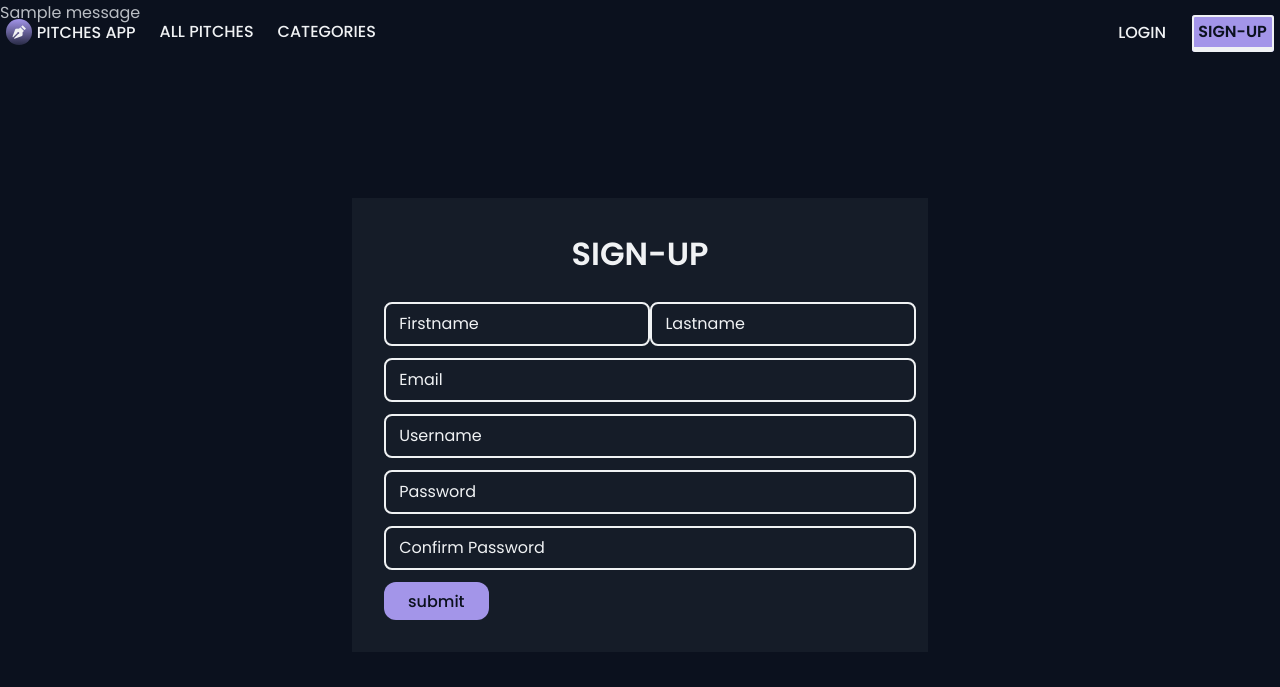
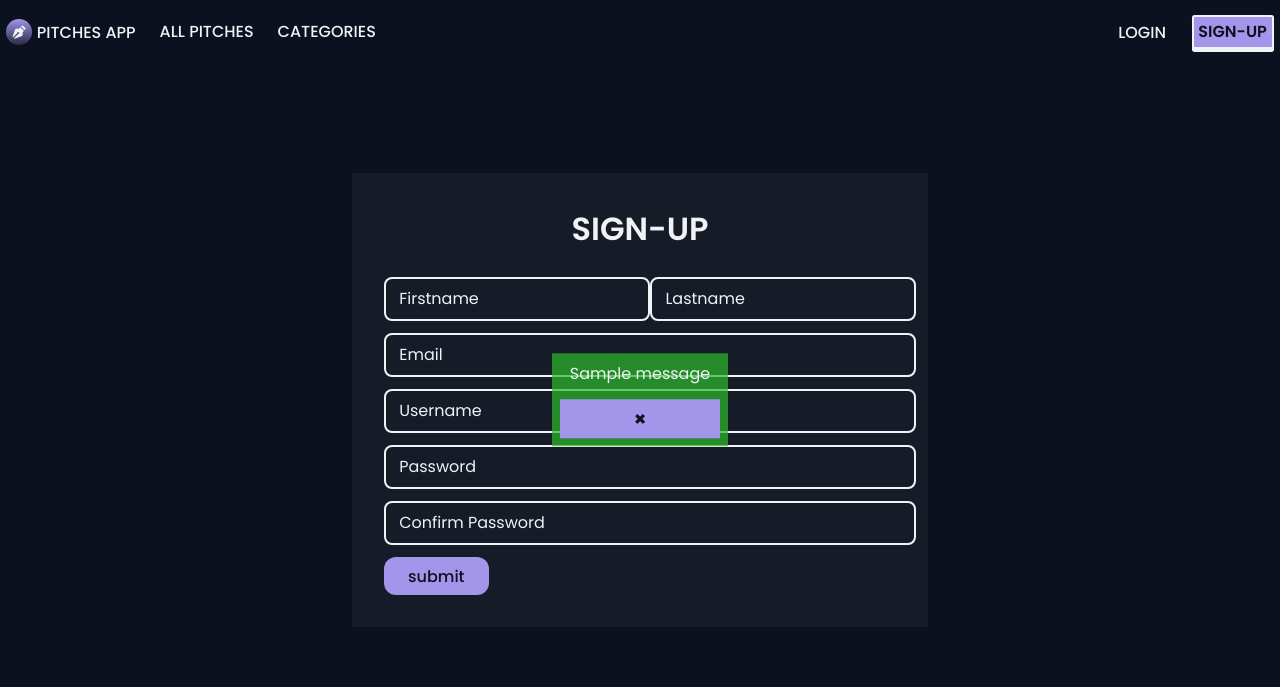
Before and after one commit to LemmyMwaura/make_your_pitch, a Flask app: page /auth/sign-up in a window 1280 px wide. Shown: the top 687 px of the page. After the commit the page ends 595 px from the top, so only its background shows below. Run offline with Flask 2, Linux system fonts and the light colour scheme; tables that the repository leaves empty hold one stand-in row (values such as "Sample post"); one stand-in notice (Sample message) is shown; some libraries are stand-ins or nearby versions.

Commit message:
message flashing

```diff
--- a/app/static/Javascript/app.js
+++ b/app/static/Javascript/app.js
@@ -21,6 +21,22 @@
 
 window.addEventListener("scroll", scrollHeader)
 
+// modal
+const modalBtns = document.querySelectorAll('.modal-btn')
+modalBtns.forEach((btn) => {
+  console.log(btn)
+  btn.addEventListener('click', () => {
+    closeFlashMessage(btn)
+  })
+})
+
+function closeFlashMessage(btn){
+  let modal = btn.closest('.modal')
+  console.log(modal)
+  modal.classList.add('inactive')
+}
+
+// Like fn
 function like(postId) {
   const likesCount = document.getElementById(`likes-count-${postId}`)
   const likesButton = document.getElementById(`like-button-${postId}`)
--- a/app/static/Styles/styles.css
+++ b/app/static/Styles/styles.css
@@ -226,6 +226,43 @@
     transform: scale(0.9);
 }
 
+.flash-message.modal{
+    display: grid;
+    gap: 0.8rem;
+    color: hsl(219, 15%, 95%);
+    position: fixed;
+    padding: 0.5rem 0.5rem;
+    top: 50%;
+    left: 50%;
+    min-width: 10rem;
+    text-align: center;
+    transform: translate(-50%, -50%);
+    z-index: 5000;
+    transition: 200ms ease-in-out;
+}
+
+.success{
+    background-color: rgba(45, 185, 45, 0.719);
+}
+
+.danger{
+    background-color: rgba(235, 38, 38, 0.836);
+}
+
+.inactive{
+    opacity: 0;
+}
+
+.modal-btn{
+    background-color: hsl(250, 66%, 75%);
+    color: hsl(219, 48%, 8%);
+    padding: 0.3rem;
+    font-weight: 500;
+    outline: none;
+    border: none;
+    font-size: 1.25rem;
+    font-weight: bold;
+}
 
 /* chrome + safari custom scrollbar */
 ::-webkit-scrollbar {
--- a/app/templates/base.html
+++ b/app/templates/base.html
@@ -49,7 +49,17 @@
     {% with messages = get_flashed_messages(with_categories=True) %}
     {% if messages %}
     {% for category, message in messages %}
-    {{ message }}
+    {% if category == 'error' %}
+    <div class="flash-message modal danger">
+        {{ message }}
+    <button class="btn modal-btn"> &times; </button>
+    </div>
+    {% else %}
+    <div class="flash-message modal success" data>
+        {{ message }}
+    <button class="btn modal-btn">&times;</button>
+    </div>
+    {% endif %}
     {% endfor %}
     {% endif %}
     {% endwith %}
```
